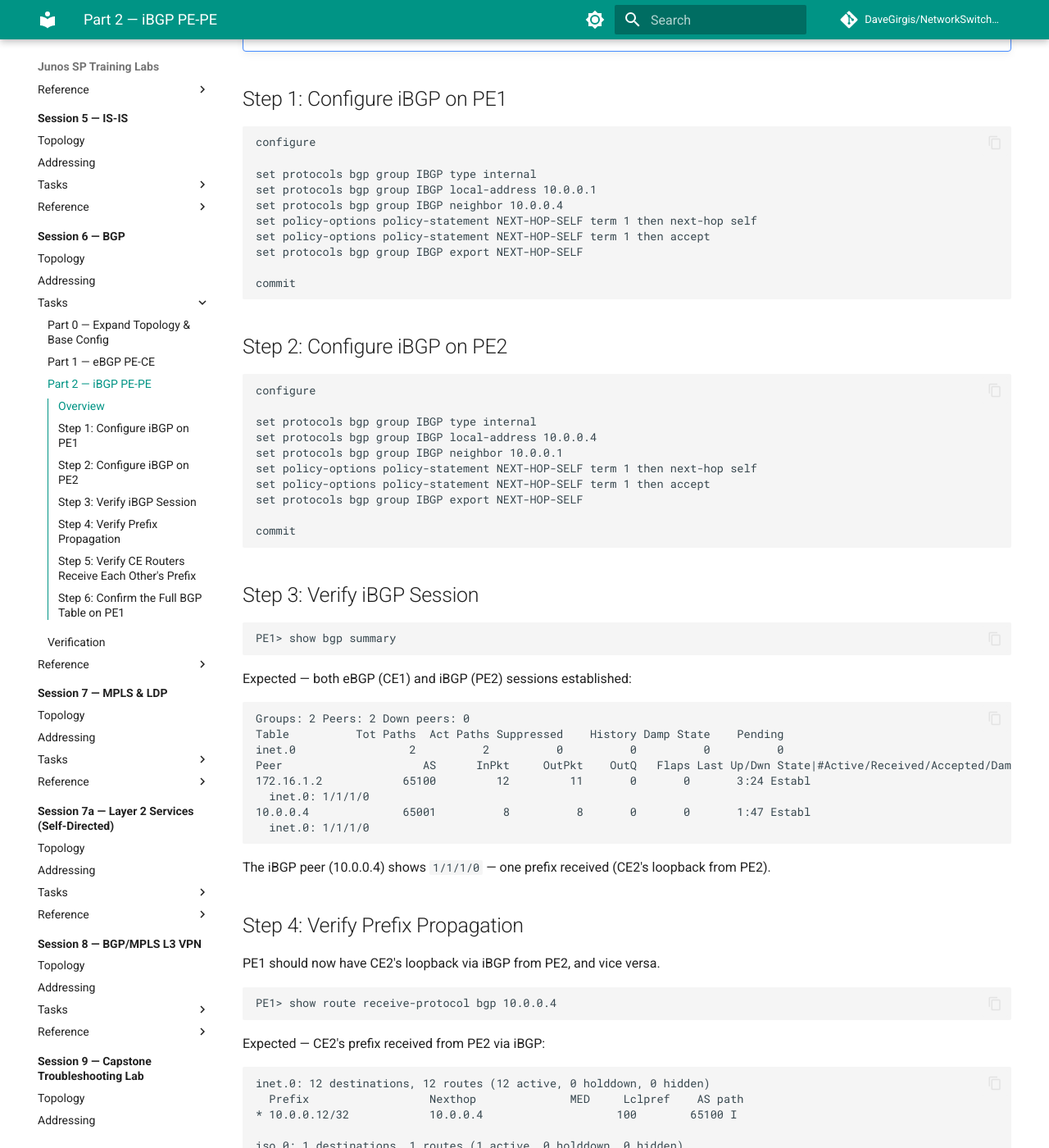
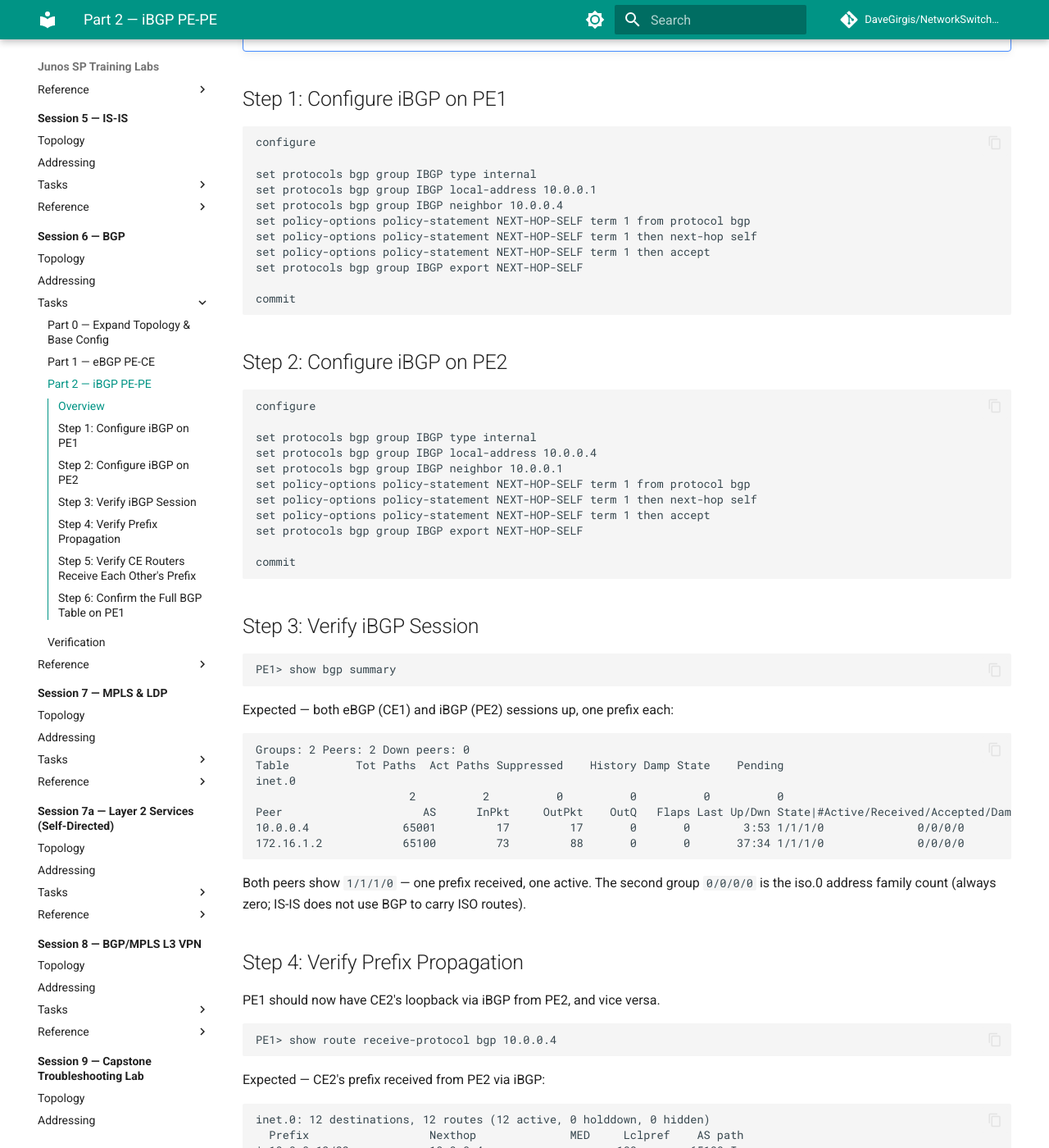
Before and after one commit to DaveGirgis/NetworkSwitchLab-JUNOS, an MkDocs documentation site: the page built from docs/session6/tasks/part2.md, in a window 1280 px wide and 1400 px high, scrolled down 503 px. Shown: the whole window at 82% size. Built offline with MkDocs 1.6.1 and Material for MkDocs 9.7.7, drawn with Linux system fonts in a browser that asks for light colours; comment, search, counter and statistics services are not loaded.

Commit message:
Fix Session 6: add from protocol bgp to NEXT-HOP-SELF policy; correct bgp summary format
Without 'from protocol bgp', the export policy inadvertently advertised IS-IS and
direct routes into iBGP (showing 9 received routes instead of 1). Adding the from
clause restricts it to BGP-learned routes only, giving correct 1/1/1/0 counts.

Also corrects show bgp summary expected output format to match actual vMX 14.1:
table counts on separate line, peer counts inline as two groups (inet.0 + iso.0).

Co-Authored-By: Claude Sonnet 4.6 <noreply@anthropic.com>

````diff
--- a/docs/session6/tasks/part2.md
+++ b/docs/session6/tasks/part2.md
@@ -19,6 +19,7 @@ configure
 set protocols bgp group IBGP type internal
 set protocols bgp group IBGP local-address 10.0.0.1
 set protocols bgp group IBGP neighbor 10.0.0.4
+set policy-options policy-statement NEXT-HOP-SELF term 1 from protocol bgp
 set policy-options policy-statement NEXT-HOP-SELF term 1 then next-hop self
 set policy-options policy-statement NEXT-HOP-SELF term 1 then accept
 set protocols bgp group IBGP export NEXT-HOP-SELF
@@ -34,6 +35,7 @@ configure
 set protocols bgp group IBGP type internal
 set protocols bgp group IBGP local-address 10.0.0.4
 set protocols bgp group IBGP neighbor 10.0.0.1
+set policy-options policy-statement NEXT-HOP-SELF term 1 from protocol bgp
 set policy-options policy-statement NEXT-HOP-SELF term 1 then next-hop self
 set policy-options policy-statement NEXT-HOP-SELF term 1 then accept
 set protocols bgp group IBGP export NEXT-HOP-SELF
@@ -47,20 +49,19 @@ commit
 PE1> show bgp summary
 ```
 
-Expected — both eBGP (CE1) and iBGP (PE2) sessions established:
+Expected — both eBGP (CE1) and iBGP (PE2) sessions up, one prefix each:
 
 ```text
 Groups: 2 Peers: 2 Down peers: 0
 Table          Tot Paths  Act Paths Suppressed    History Damp State    Pending
-inet.0                 2          2          0          0          0          0
+inet.0
+                       2          2          0          0          0          0
 Peer                     AS      InPkt     OutPkt    OutQ   Flaps Last Up/Dwn State|#Active/Received/Accepted/Damped...
-172.16.1.2            65100         12         11       0       0       3:24 Establ
-  inet.0: 1/1/1/0
-10.0.0.4              65001          8          8       0       0       1:47 Establ
-  inet.0: 1/1/1/0
+10.0.0.4              65001         17         17       0       0        3:53 1/1/1/0              0/0/0/0
+172.16.1.2            65100         73         88       0       0       37:34 1/1/1/0              0/0/0/0
 ```
 
-The iBGP peer (10.0.0.4) shows `1/1/1/0` — one prefix received (CE2's loopback from PE2).
+Both peers show `1/1/1/0` — one prefix received, one active. The second group `0/0/0/0` is the iso.0 address family count (always zero; IS-IS does not use BGP to carry ISO routes).
 
 ## Step 4: Verify Prefix Propagation
 
````
Also changed, not shown: docs/session6/reference/commands.md (+1 -0 lines), docs/session6/tasks/part1.md (+5 -5 lines).
